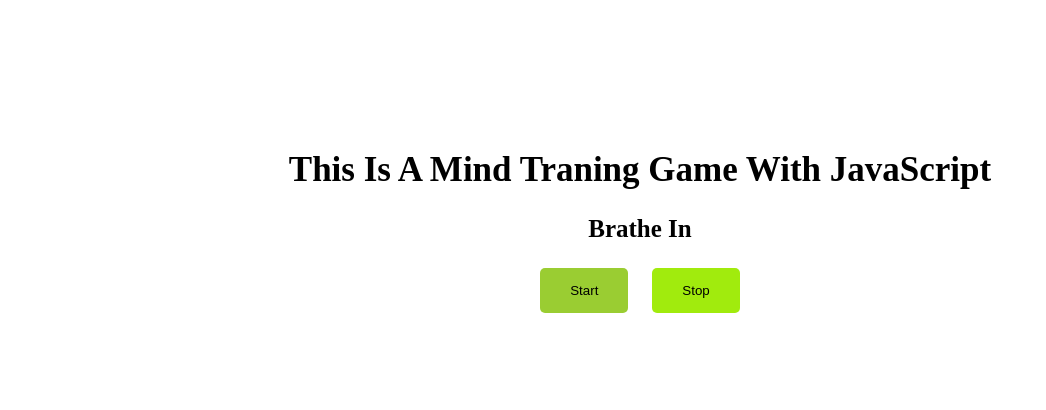
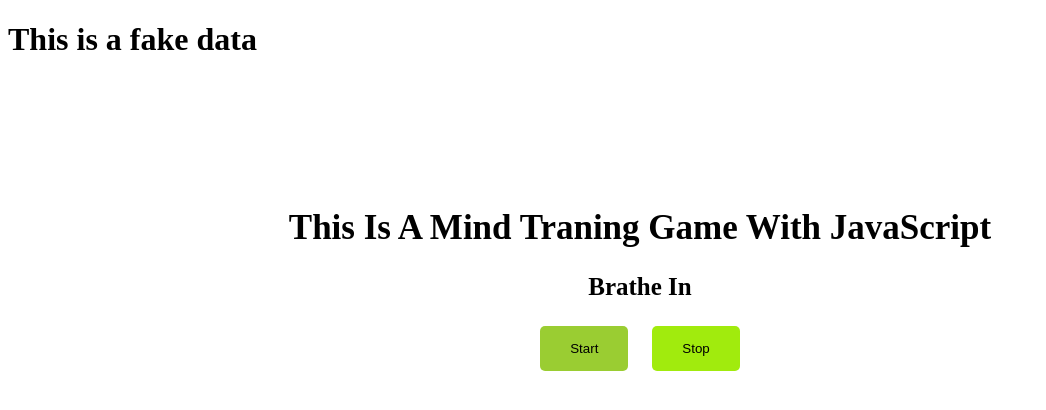
Before and after one commit to asik247/javaScript_mind_traning, a plain HTML site: page index.html in a window 1280 px wide. Shown: the whole page, without its empty margins (0-1046 px from the left). Drawn offline with Linux system fonts and the light colour scheme.

Commit message:
second commit

```diff
--- a/index.html
+++ b/index.html
@@ -7,7 +7,7 @@
     <link rel="stylesheet" href="style.css">
 </head>
 <body>
-
+<h1>This is a fake data</h1>
     <!-- html stacture. -->
 <div class="container">
     <h1>This is a mind traning game with javaScript</h1>
```
